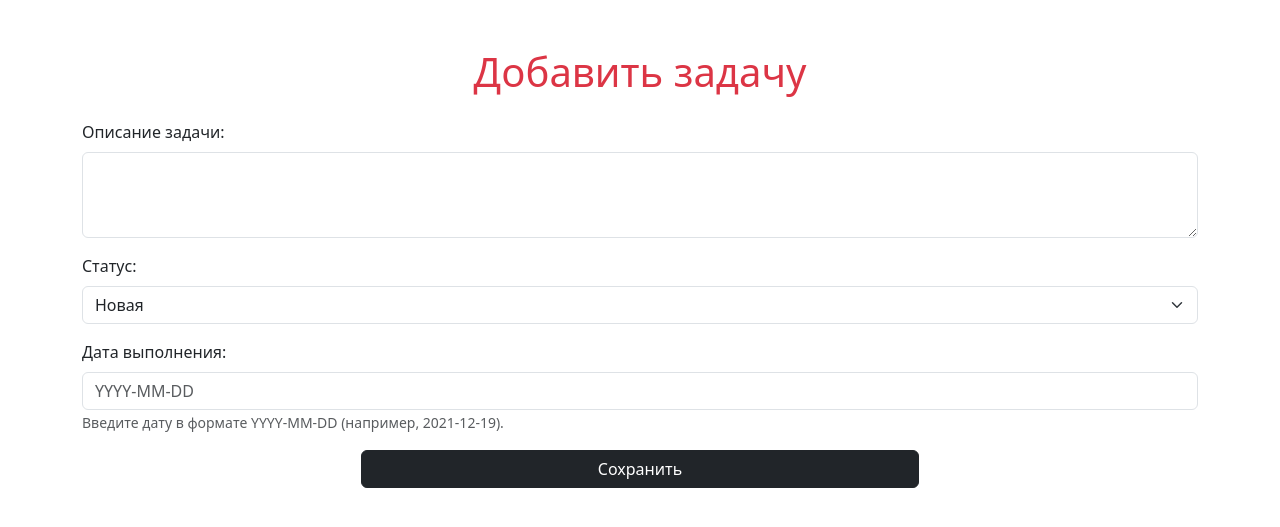
After one commit to REDIK06/homework_52_roman_cheremushkin, a Django app: page /create/ in a window 1280 px wide. The commit adds this page. Shown: the top 527 px of the page. Run offline with Django 5.2, Linux system fonts and the light colour scheme.

Commit message:
Создал создание задач task_create_view

```diff
--- a/to_do_list/urls.py
+++ b/to_do_list/urls.py
@@ -14,11 +14,14 @@ Including another URLconf
     1. Import the include() function: from django.urls import include, path
     2. Add a URL to urlpatterns:  path('blog/', include('blog.urls'))
 """
+from venv import create
+
 from django.contrib import admin
 from django.urls import path
-from webapp.views import index_view
+from webapp.views import index_view, task_create_view
 
 urlpatterns = [
     path('admin/', admin.site.urls),
     path('', index_view),
+    path('create/', task_create_view),
 ]
--- a/webapp/templates/index.html
+++ b/webapp/templates/index.html
@@ -12,6 +12,7 @@
 
 <div class="container mt-5 text-center">
     <h1 class="mb-4 text-danger">Задачи</h1>
+    <a href="/create/" class="btn btn-dark mb-4 create-btn">Создать задачу</a>
     <div class="row row-cols-1 row-cols-md-2 g-4">
         {% for task in tasks %}
             <div class="col">
--- /dev/null
+++ b/webapp/templates/task_create.html
@@ -0,0 +1,44 @@
+<!DOCTYPE html>
+<html lang="ru">
+<head>
+    <meta charset="UTF-8">
+    <title>Добавить задачу</title>
+    <link href="https://cdn.jsdelivr.net/npm/bootstrap@5.3.0-alpha3/dist/css/bootstrap.min.css" rel="stylesheet">
+</head>
+<body>
+    <div class="container mt-5">
+        <h1 class="text-center text-danger mb-4">Добавить задачу</h1>
+        <form method="POST">
+            {% csrf_token %}
+            <div class="mb-3">
+                <label for="description" class="form-label ">Описание задачи:</label>
+                <textarea class="form-control " name="description" id="description" rows="3" required></textarea>
+            </div>
+            <div class="mb-3">
+                <label for="status" class="form-label ">Статус:</label>
+                <select class="form-select" name="status" id="status" required>
+                    <option value="new">Новая</option>
+                    <option value="in_progress">В процессе</option>
+                    <option value="done">Сделано</option>
+                </select>
+            </div>
+            <div class="mb-3">
+                <label for="due_date" class="form-label ">Дата выполнения:</label>
+                <input type="text" class="form-control" name="date_completion" id="date_completion" placeholder="YYYY-MM-DD">
+                <small class="form-text">Введите дату в формате YYYY-MM-DD (например, 2021-12-19).</small>
+            </div>
+            <div class="text-center">
+                <button type="submit" class="btn btn-dark w-50">Сохранить</button>
+            </div>
+        </form>
+    </div>
+
+
+<script src="https://cdn.jsdelivr.net/npm/@popperjs/core@2.11.8/dist/umd/popper.min.js"
+        integrity="sha384-I7E8VVD/ismYTF4hNIPjVp/Zjvgyol6VFvRkX/vR+Vc4jQkC+hVqc2pM8ODewa9r"
+        crossorigin="anonymous"></script>
+<script src="https://cdn.jsdelivr.net/npm/bootstrap@5.3.3/dist/js/bootstrap.min.js"
+        integrity="sha384-0pUGZvbkm6XF6gxjEnlmuGrJXVbNuzT9qBBavbLwCsOGabYfZo0T0to5eqruptLy"
+        crossorigin="anonymous"></script>
+</body>
+</html>
--- a/webapp/views.py
+++ b/webapp/views.py
@@ -1,4 +1,5 @@
 from django.shortcuts import render
+from django.http import HttpResponseRedirect
 from webapp.models import Task
 
 
@@ -7,3 +8,18 @@ def index_view(request):
         'tasks': Task.objects.all(),
     }
     return render(request, 'index.html', context=context)
+
+def task_create_view(request):
+    if request.method == 'GET':
+        return render(request, 'task_create.html')
+    elif request.method == 'POST':
+        description = request.POST.get('description')
+        status = request.POST.get('status')
+        date_completion = request.POST.get('date_completion')
+
+        Task.objects.create(
+            description=description,
+            status=status,
+            date_completion=date_completion if date_completion else None,
+        )
+        return HttpResponseRedirect('/')
```
